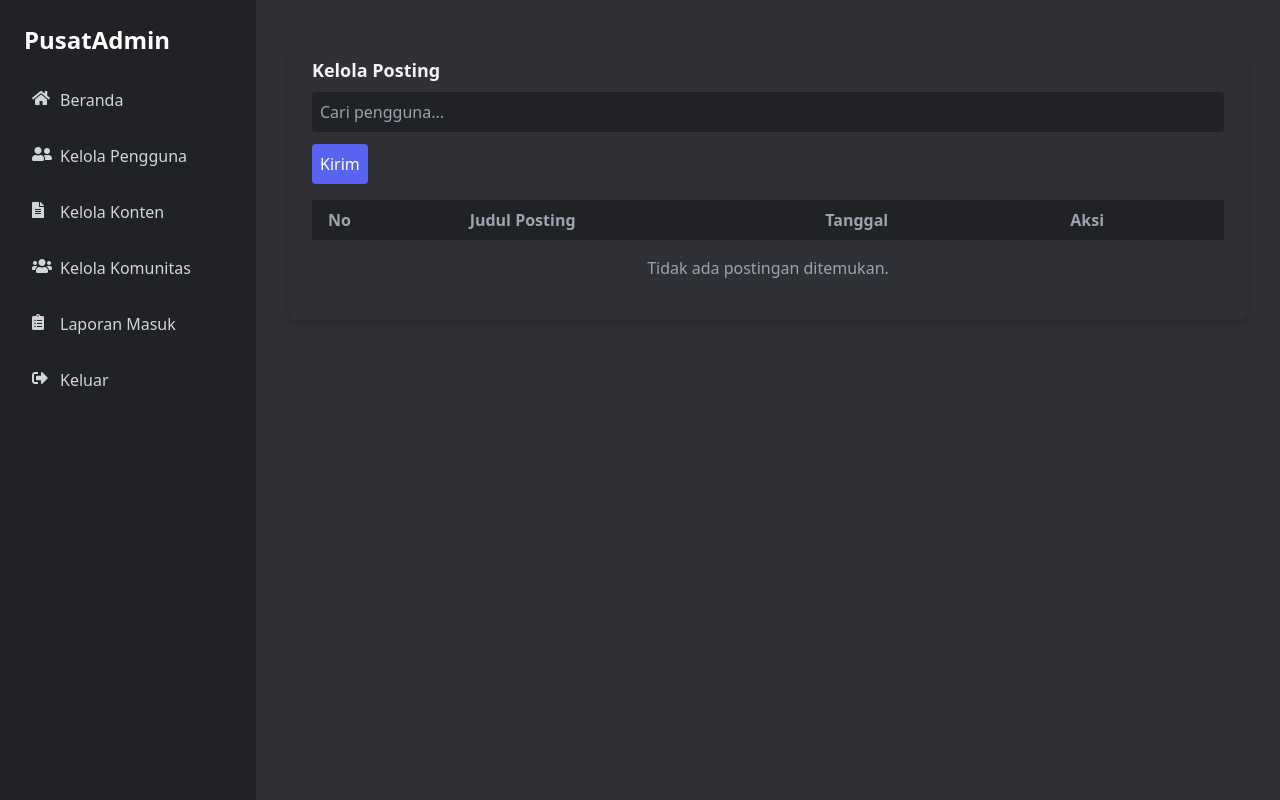
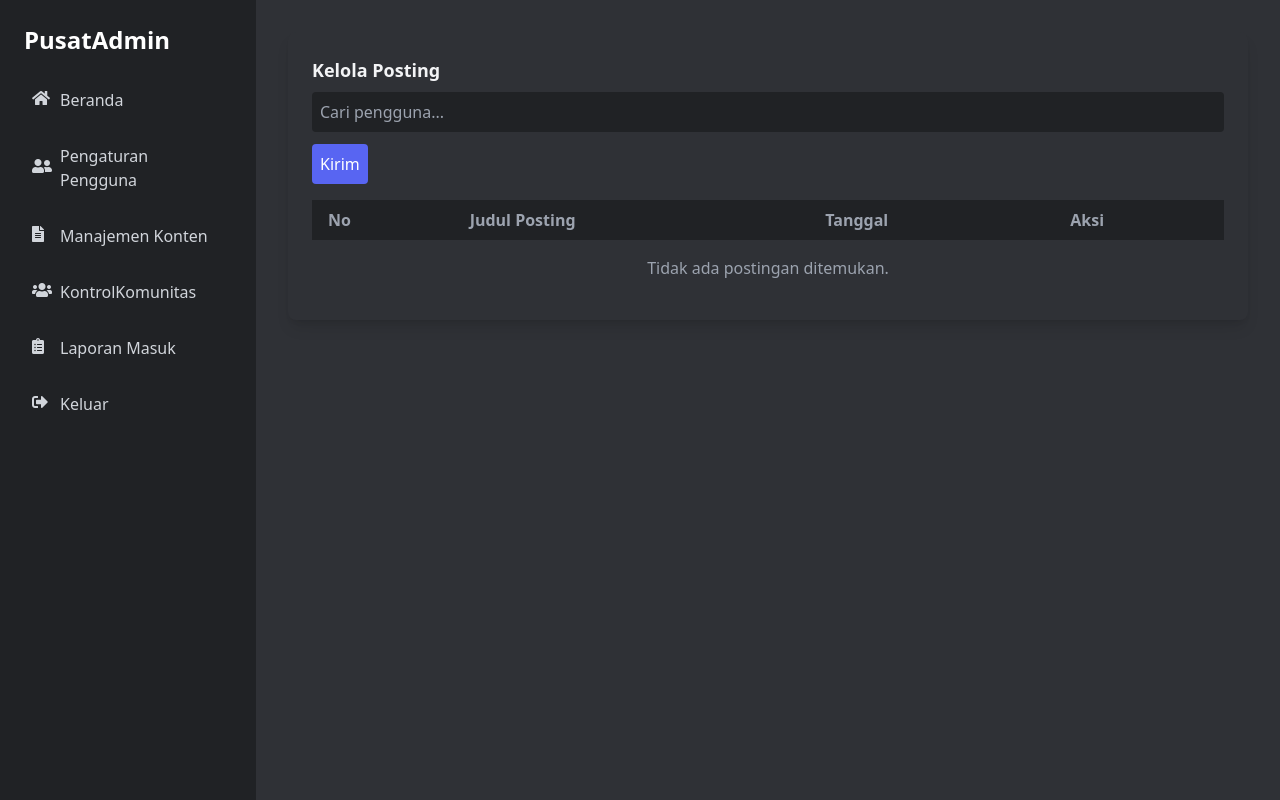
Before and after one commit to Ranayh14/MindshareHub, a PHP site: page /DashboardAdmin/KelolaKomunitas.php in a window 1280 px wide. Run offline with PHP 8.4, Linux system fonts and the light colour scheme; the visitor is signed in with stand-in values (Sample User, id 1); data that the repository does not hold is empty; some libraries are stand-ins or nearby versions.

Commit message:
raditya123

```diff
--- a/DashboardAdmin/KelolaKomunitas.php
+++ b/DashboardAdmin/KelolaKomunitas.php
@@ -71,7 +71,7 @@ if ($searchUserId) {
 <head>
     <meta charset="UTF-8">
     <meta name="viewport" content="width=device-width, initial-scale=1.0">
-    <title>Kelola Komunitas - Forum Anonim</title>
+    <title>Kontrol Komunitas - Forum Anonim</title>
     <link rel="stylesheet" href="https://cdnjs.cloudflare.com/ajax/libs/font-awesome/5.15.4/css/all.min.css">
     <script src="https://cdnjs.cloudflare.com/ajax/libs/flowbite/2.2.0/flowbite.min.js"></script>
     <script src="https://cdn.tailwindcss.com"></script>
--- a/DashboardAdmin/KelolaKonten.php
+++ b/DashboardAdmin/KelolaKonten.php
@@ -91,7 +91,7 @@ $result = mysqli_query($conn, "SELECT * FROM content ORDER BY created_at DESC");
 <head>
     <meta charset="UTF-8">
     <meta name="viewport" content="width=device-width, initial-scale=1.0">
-    <title>Kelola Konten - Forum Anonim</title>
+    <title>Manajemen Konten - Forum Anonim</title>
     <link rel="stylesheet" href="https://cdnjs.cloudflare.com/ajax/libs/font-awesome/5.15.4/css/all.min.css">
     <script src="https://cdn.tailwindcss.com"></script>
 </head>
--- a/DashboardAdmin/KelolaPengguna.php
+++ b/DashboardAdmin/KelolaPengguna.php
@@ -55,7 +55,7 @@ $users = getAllUsers();
 <head>
     <meta charset="UTF-8">
     <meta name="viewport" content="width=device-width, initial-scale=1.0">
-    <title>Kelola Pengguna - Forum Anonim</title>
+    <title>Pengaturan Pengguna - Forum Anonim</title>
     <script src="https://cdnjs.cloudflare.com/ajax/libs/flowbite/2.2.0/flowbite.min.js"></script>
     <script src="https://cdn.tailwindcss.com"></script>
     <style>
--- a/DashboardAdmin/sidebaradmin.php
+++ b/DashboardAdmin/sidebaradmin.php
@@ -9,15 +9,15 @@
                 </a>
                 <a href="KelolaPengguna.php" class="flex items-center space-x-2 p-2 rounded-lg text-gray-300 hover:bg-[#5865F2] hover:text-white transition duration-200">
                     <i class="fas fa-user-friends w-5 h-5"></i>
-                    <span>Kelola Pengguna</span>
+                    <span>Pengaturan Pengguna</span>
                 </a>
                 <a href="KelolaKonten.php" class="flex items-center space-x-2 p-2 rounded-lg text-gray-300 hover:bg-[#5865F2] hover:text-white transition duration-200">
                     <i class="fas fa-file-alt w-5 h-5"></i>
-                    <span>Kelola Konten</span>
+                    <span>Manajemen Konten</span>
                 </a>
                 <a href="KelolaKomunitas.php" class="flex items-center space-x-2 p-2 rounded-lg text-gray-300 hover:bg-[#5865F2] hover:text-white transition duration-200">
                     <i class="fas fa-users w-5 h-5"></i>
-                    <span>Kelola Komunitas</span>
+                    <span>KontrolKomunitas</span>
                 </a>
                 <a href="LaporanMasuk.php" class="flex items-center space-x-2 p-2 rounded-lg text-gray-300 hover:bg-[#5865F2] hover:text-white transition duration-200">
                     <i class="fas fa-clipboard-list w-5 h-5"></i>
```
